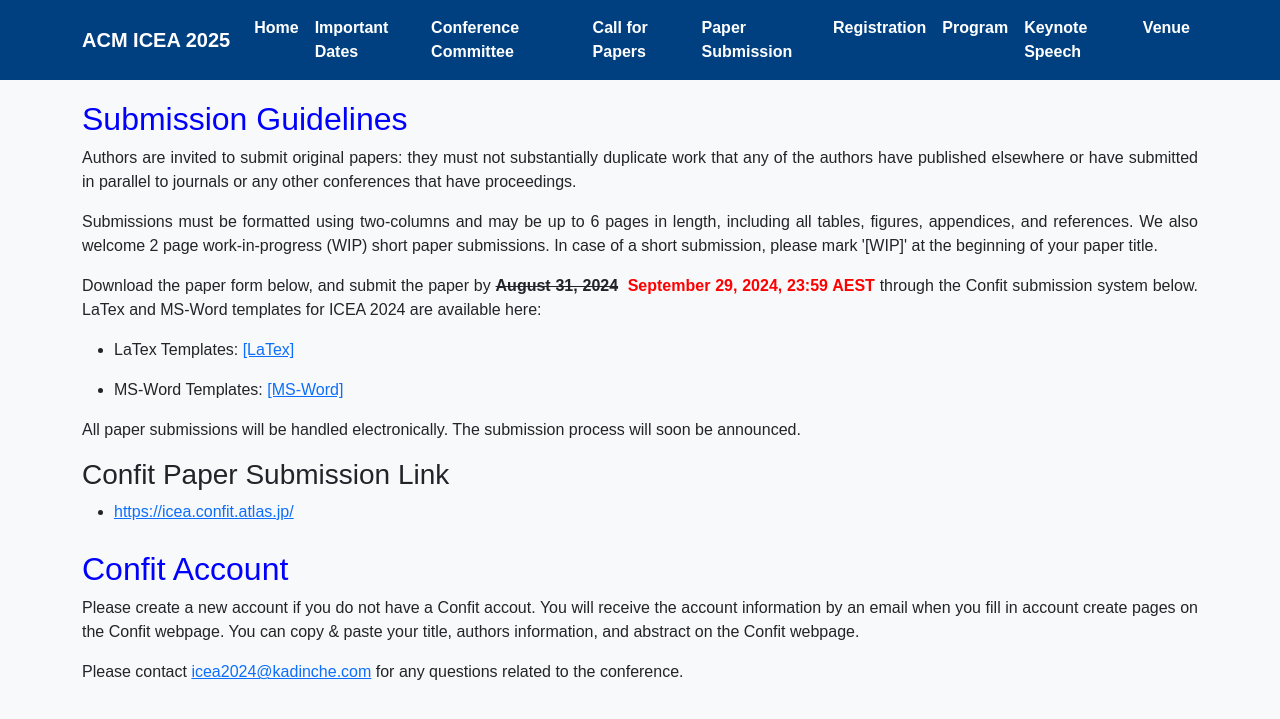
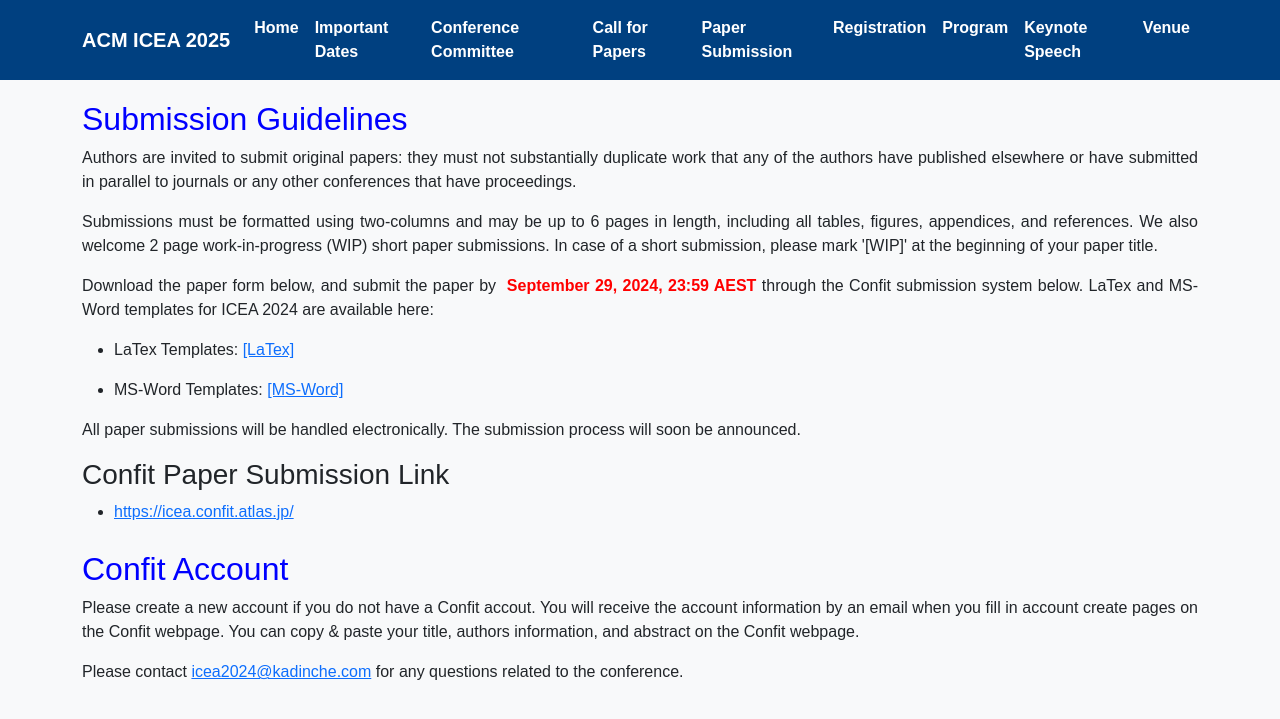
Before and after one commit to icea2025/latrobe, a Jekyll site: the page submission/index.html, which Jekyll copies as it is, in a window 1280 px wide. Shown: the top 719 px of the page. Built offline with Jekyll 4.4.1, drawn with Linux system fonts in a browser that asks for light colours.

Commit message:
Update index.html

```diff
--- a/submission/index.html
+++ b/submission/index.html
@@ -86,7 +86,6 @@
       </p>
       <p style="text-align: justify">
         Download the paper form below, and submit the paper by
-        <b><del>August 31, 2024</del></b>
         <b style="color: #ff0000">&nbsp;September 29, 2024, 23:59 AEST</b> through
         the Confit submission system below. LaTex and MS-Word templates for ICEA 2024 are available
         here:
```
